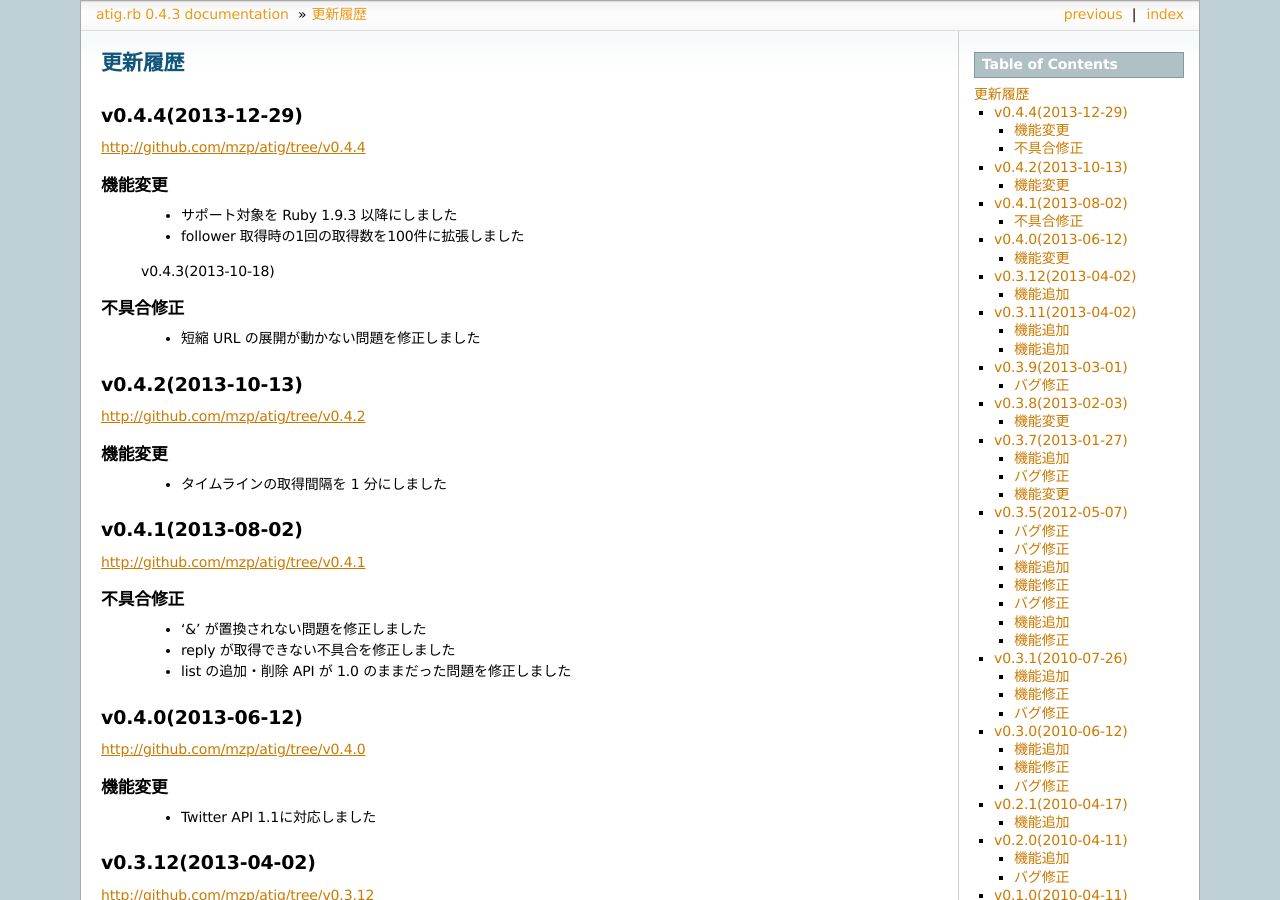
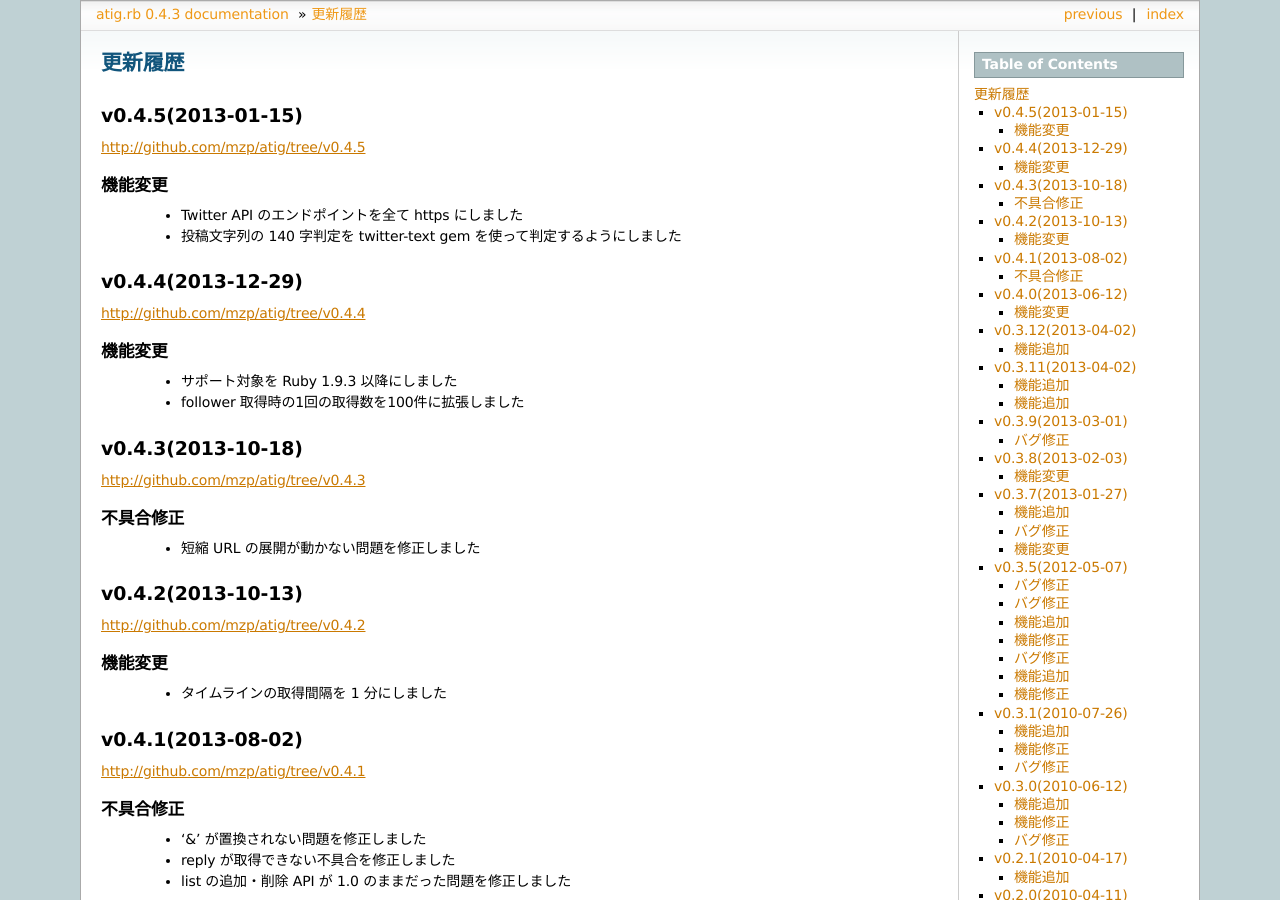
Before and after one commit to atig/atig, a Sphinx documentation site: the page built from docs/changelog.rst, in a window 1280 px wide and 900 px high. Built offline with Sphinx 7.4.7, drawn with Linux system fonts in a browser that asks for light colours.

Commit message:
update docs

```diff
--- a/docs/changelog.rst
+++ b/docs/changelog.rst
@@ -1,5 +1,14 @@
 更新履歴
 ==============
+
+v0.4.5(2013-01-15)
+------------------------------
+http://github.com/mzp/atig/tree/v0.4.5
+
+機能変更
+~~~~~~~~~~~~~~~~~~~~~~~~~~~~~~
+ - Twitter API のエンドポイントを全て https にしました
+ - 投稿文字列の 140 字判定を twitter-text gem を使って判定するようにしました
 
 v0.4.4(2013-12-29)
 ------------------------------
@@ -10,7 +19,7 @@ http://github.com/mzp/atig/tree/v0.4.4
  - サポート対象を Ruby 1.9.3 以降にしました
  - follower 取得時の1回の取得数を100件に拡張しました
 
- v0.4.3(2013-10-18)
+v0.4.3(2013-10-18)
 ------------------------------
 http://github.com/mzp/atig/tree/v0.4.3
 
```
